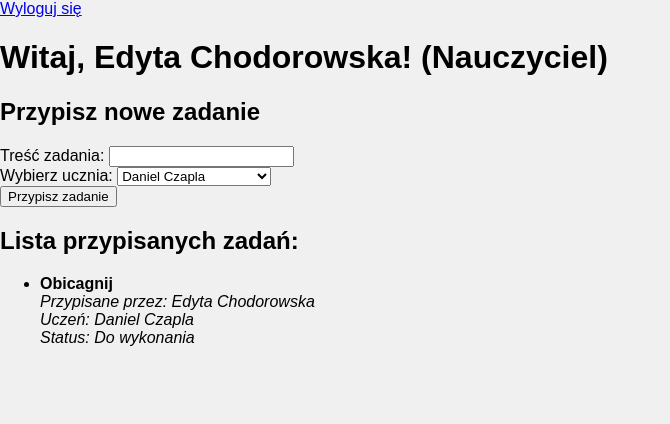
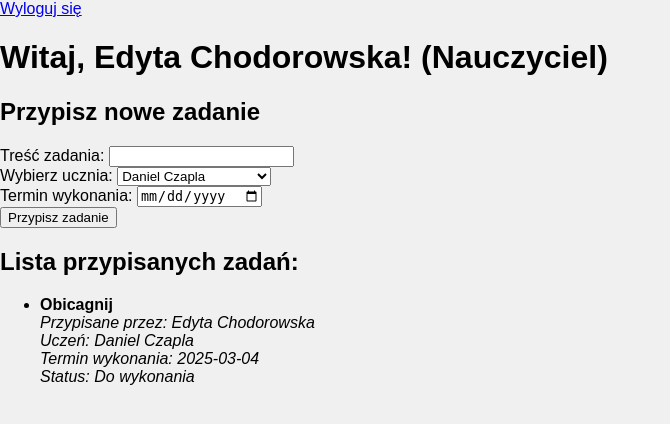
Before and after one commit to LeoTheOriginal/SoftEngProject, a Flask app: page /teacher_dashboard in a window 1280 px wide. Shown: the top 424 px of the page, without its empty margins (0-670 px from the left). Run offline with Flask 3, Linux system fonts and the light colour scheme; a user stored in the database is signed in.

Commit message:
[IO2501-16][IO2501-11][IO2501-2] backend development | login, register, logout, task distribution

```diff
--- a/app.py
+++ b/app.py
@@ -3,7 +3,7 @@ from flask_sqlalchemy import SQLAlchemy
 from flask_login import UserMixin, login_user, LoginManager, login_required, logout_user, current_user
 from flask_wtf import FlaskForm
 from flask_bcrypt import Bcrypt
-from wtforms import StringField, PasswordField, SubmitField, SelectField
+from wtforms import StringField, PasswordField, SubmitField, SelectField, DateField
 from wtforms.validators import InputRequired, Length, ValidationError
 
 app = Flask(__name__)
@@ -29,13 +29,13 @@ class Task(db.Model):
     student_id = db.Column(db.Integer, db.ForeignKey('user.id'), nullable=False)
     teacher_id = db.Column(db.Integer, db.ForeignKey('user.id'), nullable=False)
     completed = db.Column(db.Boolean, default=False)
+    due_date = db.Column(db.DateTime, nullable=True)
 
     student = db.relationship('User', foreign_keys=[student_id], backref='tasks')
     teacher = db.relationship('User', foreign_keys=[teacher_id])
 
     def __repr__(self):
         return f'<Task {self.content} assigned by {self.teacher.name} to {self.student.name}>'
-
 
 class User(db.Model, UserMixin):
     id = db.Column(db.Integer, primary_key=True)
@@ -61,7 +61,6 @@ class RegisterForm(FlaskForm):
         if existing_user_email:
             raise ValidationError('Email already in use')
 
-
 class LoginForm(FlaskForm):
     email = StringField('email', validators=[InputRequired(), Length(min=4, max=50)] , render_kw={"placeholder": "Email"})
     password = PasswordField('password', validators=[InputRequired(), Length(min=4, max=50)] , render_kw={"placeholder": "Password"})
@@ -70,6 +69,7 @@ class LoginForm(FlaskForm):
 class TaskForm(FlaskForm):
     content = StringField('Treść zadania', validators=[InputRequired(), Length(min=4, max=200)])
     student_id = SelectField('Wybierz ucznia', coerce=int, validators=[InputRequired()])
+    due_date = DateField('Termin wykonania', format='%Y-%m-%d', validators=[InputRequired()])
     submit = SubmitField('Dodaj zadanie')
 
     def __init__(self, *args, **kwargs):
@@ -139,7 +139,8 @@ def teacher_dashboard():
         new_task = Task(
             content=form.content.data,
             student_id=form.student_id.data,
-            teacher_id=current_user.id
+            teacher_id=current_user.id,
+            due_date=form.due_date.data
         )
         db.session.add(new_task)
         db.session.commit()
--- a/templates/student_dashboard.html
+++ b/templates/student_dashboard.html
@@ -17,6 +17,7 @@
                 <strong>{{ task.content }}</strong><br>
                 <em>Przypisane przez: {{ task.teacher.name }} {{ task.teacher.surname }}</em><br>
                 <em>Status: {% if task.completed %}Zakończone{% else %}Do wykonania{% endif %}</em><br>
+                <em>Termin wykonania: {{ task.due_date.strftime('%Y-%m-%d') }}</em><br>
                 {% if not task.completed %}
                     <form method="POST" action="{{ url_for('mark_task_completed', task_id=task.id) }}">
                         <button type="submit">Zakończ zadanie</button>
--- a/templates/teacher_dashboard.html
+++ b/templates/teacher_dashboard.html
@@ -22,6 +22,10 @@
             {{ form.student_id(class="form-control") }}
         </div>
         <div>
+            <label for="due_date">Termin wykonania:</label>
+            {{ form.due_date(class="form-control") }}
+        </div>
+        <div>
             <button type="submit">Przypisz zadanie</button>
         </div>
     </form>
@@ -33,6 +37,7 @@
                 <strong>{{ task.content }}</strong><br>
                 <em>Przypisane przez: {{ task.teacher.name }} {{ task.teacher.surname }}</em><br>
                 <em>Uczeń: {{ task.student.name }} {{ task.student.surname }}</em><br>
+                <em>Termin wykonania: {{ task.due_date.strftime('%Y-%m-%d') }}</em><br>
                 <em>Status: {% if task.completed %}Zakończone{% else %}Do wykonania{% endif %}</em><br>
             </li>
         {% endfor %}
```
Also changed, not shown: instance/changeItXD.db.
